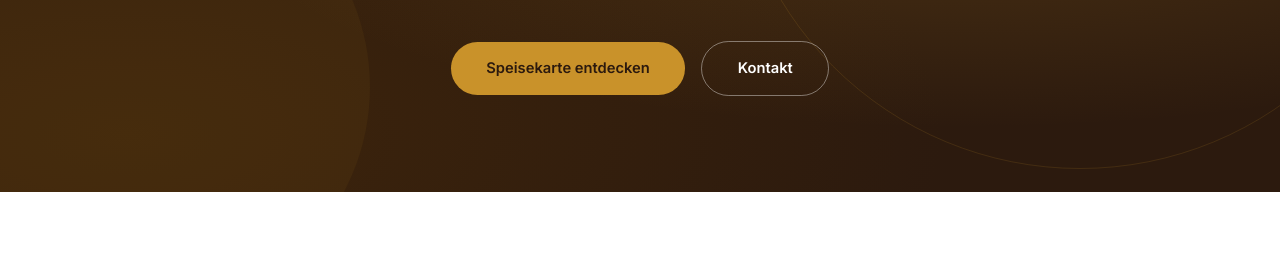
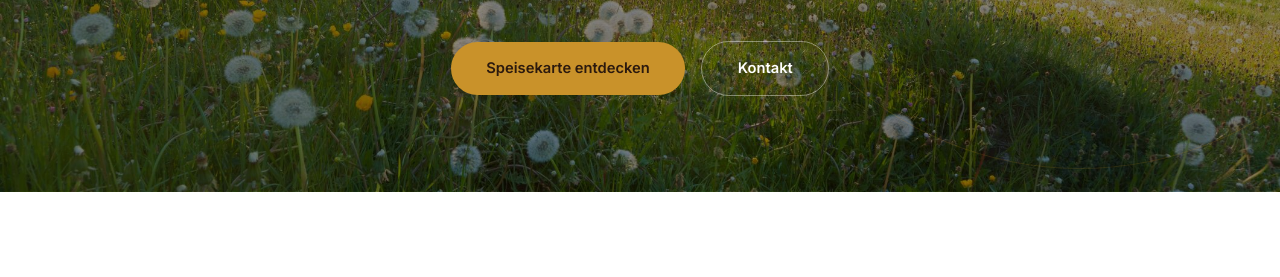
Before and after one commit to ChristianCR79/botsite, a website: page index.html in a window 1280 px wide. Shown: the part 445-722 px from the top of the page. Drawn offline with nearby package versions, Linux system fonts and the light colour scheme; a web font is replaced by a local one.

Commit message:
Add files via upload

```diff
--- a/index.html
+++ b/index.html
@@ -24,13 +24,11 @@
       --radius:       14px;
       --shadow:       0 2px 16px rgba(44,26,14,0.08);
     }
-
     /* ── RESET ──────────────────────────────────────────────── */
     *, *::before, *::after { box-sizing: border-box; margin: 0; padding: 0; }
     html { scroll-behavior: smooth; }
     body { font-family: var(--sans); color: var(--text); background: var(--cream); line-height: 1.65; }
     img  { max-width: 100%; display: block; }
-
     /* ── NAVIGATION ─────────────────────────────────────────── */
     nav {
       position: sticky; top: 0; z-index: 100;
@@ -50,7 +48,6 @@
       transition: color 0.2s;
     }
     .nav-links a:hover { color: var(--gold-light); }
-
     /* ── HERO ───────────────────────────────────────────────── */
     .hero {
       background: var(--brown-dark);
@@ -96,7 +93,6 @@
     .btn-gold:hover { background: var(--gold-light); transform: translateY(-2px); box-shadow: 0 6px 20px rgba(201,146,42,0.4); }
     .btn-outline { background: transparent; color: var(--white); border: 1.5px solid rgba(255,255,255,0.4); margin-left: 0.75rem; }
     .btn-outline:hover { border-color: var(--gold-light); color: var(--gold-light); }
-
     /* ── SECTION BASE ───────────────────────────────────────── */
     section { padding: 5.5rem 2rem; }
     .container { max-width: var(--max-w); margin: 0 auto; }
@@ -110,7 +106,6 @@
       color: var(--brown-dark); margin-bottom: 1rem; line-height: 1.2;
     }
     .section-sub { color: var(--text-muted); max-width: 560px; margin-bottom: 3rem; }
-
     /* ── ANNOUNCEMENTS ──────────────────────────────────────── */
     .section-announcements { background: #fff9f0; border-top: 3px solid var(--gold); }
     .ann-card {
@@ -121,7 +116,6 @@
     }
     .ann-card h3 { font-weight: 600; color: var(--brown); margin-bottom: 0.3rem; }
     .ann-card p { color: var(--text-muted); font-size: 0.93rem; }
-
     /* ── ABOUT ──────────────────────────────────────────────── */
     .section-about { background: var(--white); }
     .about-grid { display: grid; grid-template-columns: 1fr 1fr; gap: 4.5rem; align-items: center; }
@@ -142,7 +136,6 @@
       line-height: 1.45; margin-bottom: 1.5rem; position: relative; z-index: 1;
     }
     .about-attribution { color: rgba(255,255,255,0.4); font-size: 0.85rem; position: relative; z-index: 1; }
-
     /* ── HOURS ──────────────────────────────────────────────── */
     .section-hours { background: var(--cream); }
     .hours-grid {
@@ -160,7 +153,6 @@
     .hour-card.today { border-color: var(--gold); box-shadow: 0 0 0 2px rgba(201,146,42,0.2); }
     .hour-card.today .hour-day { color: var(--gold); }
     .hour-card.closed .hour-time { color: #ccc; }
-
     /* ── MENU ───────────────────────────────────────────────── */
     .section-menu { background: var(--white); }
     .menu-grid {
@@ -188,7 +180,6 @@
     .menu-item-name { font-weight: 600; color: var(--brown); margin-bottom: 0.2rem; font-size: 0.95rem; }
     .menu-item-desc { font-size: 0.82rem; color: var(--text-muted); line-height: 1.5; }
     .menu-item-price { font-weight: 700; color: var(--gold); white-space: nowrap; font-family: var(--serif); font-size: 0.95rem; }
-
     /* ── SPECIALS ───────────────────────────────────────────── */
     .section-specials {
       background: var(--brown-dark);
@@ -204,7 +195,6 @@
     .special-card:hover { border-color: rgba(201,146,42,0.5); }
     .special-card h3 { font-family: var(--serif); color: var(--gold-light); font-size: 1.3rem; margin-bottom: 0.75rem; }
     .special-card p { color: rgba(255,255,255,0.7); line-height: 1.75; font-size: 0.95rem; }
-
     /* ── CONTACT ────────────────────────────────────────────── */
     .section-contact { background: var(--cream); }
     .contact-grid { display: grid; grid-template-columns: repeat(auto-fit, minmax(240px, 1fr)); gap: 1.5rem; }
@@ -219,7 +209,6 @@
     .contact-card h3 { font-family: var(--serif); color: var(--brown-dark); margin-bottom: 0.6rem; font-size: 1.1rem; }
     .contact-card p, .contact-card a { color: var(--text-muted); text-decoration: none; font-size: 0.93rem; line-height: 1.7; }
     .contact-card a:hover { color: var(--gold); }
-
     /* ── FOOTER ─────────────────────────────────────────────── */
     footer {
       background: var(--brown-dark); color: rgba(255,255,255,0.5);
@@ -227,7 +216,6 @@
     }
     footer strong { color: var(--gold-light); }
     footer .botsite-badge { margin-top: 0.6rem; font-size: 0.72rem; opacity: 0.4; }
-
     /* ── RESPONSIVE ─────────────────────────────────────────── */
     @media (max-width: 900px) {
       .about-grid { grid-template-columns: 1fr; gap: 2.5rem; }
@@ -243,7 +231,6 @@
   </style>
 </head>
 <body>
-
 <!-- NAVIGATION -->
 <nav>
   <a href="#home" class="nav-logo" id="nav-logo">Café</a>
@@ -254,7 +241,6 @@
     <li><a href="#contact">Kontakt</a></li>
   </ul>
 </nav>
-
 <!-- HERO -->
 <section class="hero" id="home">
   <div class="hero-inner">
@@ -265,7 +251,6 @@
     <a href="#contact" class="btn btn-outline">Kontakt</a>
   </div>
 </section>
-
 <!-- ANNOUNCEMENTS (wird ausgeblendet wenn leer) -->
 <section class="section-announcements" id="section-announcements" style="display:none;">
   <div class="container">
@@ -274,7 +259,6 @@
     <div id="announcements-list"></div>
   </div>
 </section>
-
 <!-- ABOUT -->
 <section class="section-about" id="about">
   <div class="container">
@@ -284,14 +268,13 @@
         <h2 class="section-title" id="about-name"></h2>
         <p class="about-text" id="about-text"></p>
       </div>
-      <div class="about-visual">
+      <div class="about-visual" id="about-visual">
         <p class="about-quote" id="about-quote"></p>
         <p class="about-attribution">— <span id="about-attr"></span></p>
       </div>
     </div>
   </div>
 </section>
-
 <!-- HOURS -->
 <section class="section-hours" id="hours">
   <div class="container">
@@ -300,7 +283,6 @@
     <div class="hours-grid" id="hours-grid"></div>
   </div>
 </section>
-
 <!-- MENU -->
 <section class="section-menu" id="menu">
   <div class="container">
@@ -310,7 +292,6 @@
     <div class="menu-grid" id="menu-grid"></div>
   </div>
 </section>
-
 <!-- SPECIALS (wird ausgeblendet wenn keine aktiven) -->
 <section class="section-specials" id="section-specials" style="display:none;">
   <div class="container">
@@ -319,7 +300,6 @@
     <div class="specials-grid" id="specials-grid"></div>
   </div>
 </section>
-
 <!-- CONTACT -->
 <section class="section-contact" id="contact">
   <div class="container">
@@ -328,14 +308,12 @@
     <div class="contact-grid" id="contact-grid"></div>
   </div>
 </section>
-
 <!-- FOOTER -->
 <footer>
   <p>© <span id="footer-year"></span> <strong id="footer-name"></strong>
      · <span id="footer-address"></span></p>
   <p class="botsite-badge">Betreut von Botsite – KI-Website-Betreuung via E-Mail</p>
 </footer>
-
 <script>
 // ════════════════════════════════════════════════════════════════════════════
 // @SITE_DATA_START
@@ -440,13 +418,18 @@ const SITE_DATA = {
   document.getElementById('hero-eyebrow').textContent = d.hero.eyebrow;
   document.getElementById('hero-headline').textContent = d.hero.headline;
   document.getElementById('hero-subline').textContent  = d.hero.subline;
+  if (d.hero.image) {
+    const hero = document.querySelector('.hero');
+    hero.style.backgroundImage = `linear-gradient(rgba(0,0,0,0.45), rgba(0,0,0,0.45)), url(${d.hero.image})`;
+    hero.style.backgroundSize = 'cover';
+    hero.style.backgroundPosition = 'center';
+  }
 
   // ── About
   document.getElementById('about-name').textContent  = d.business.name;
   document.getElementById('about-text').textContent  = d.about.text;
   document.getElementById('about-quote').textContent = `"${d.business.tagline}"`;
   document.getElementById('about-attr').textContent  = d.business.name;
-  // Bild falls vorhanden
   if (d.about.image) {
     const el = document.getElementById('about-visual');
     el.style.backgroundImage = `url(${d.about.image})`;
```
